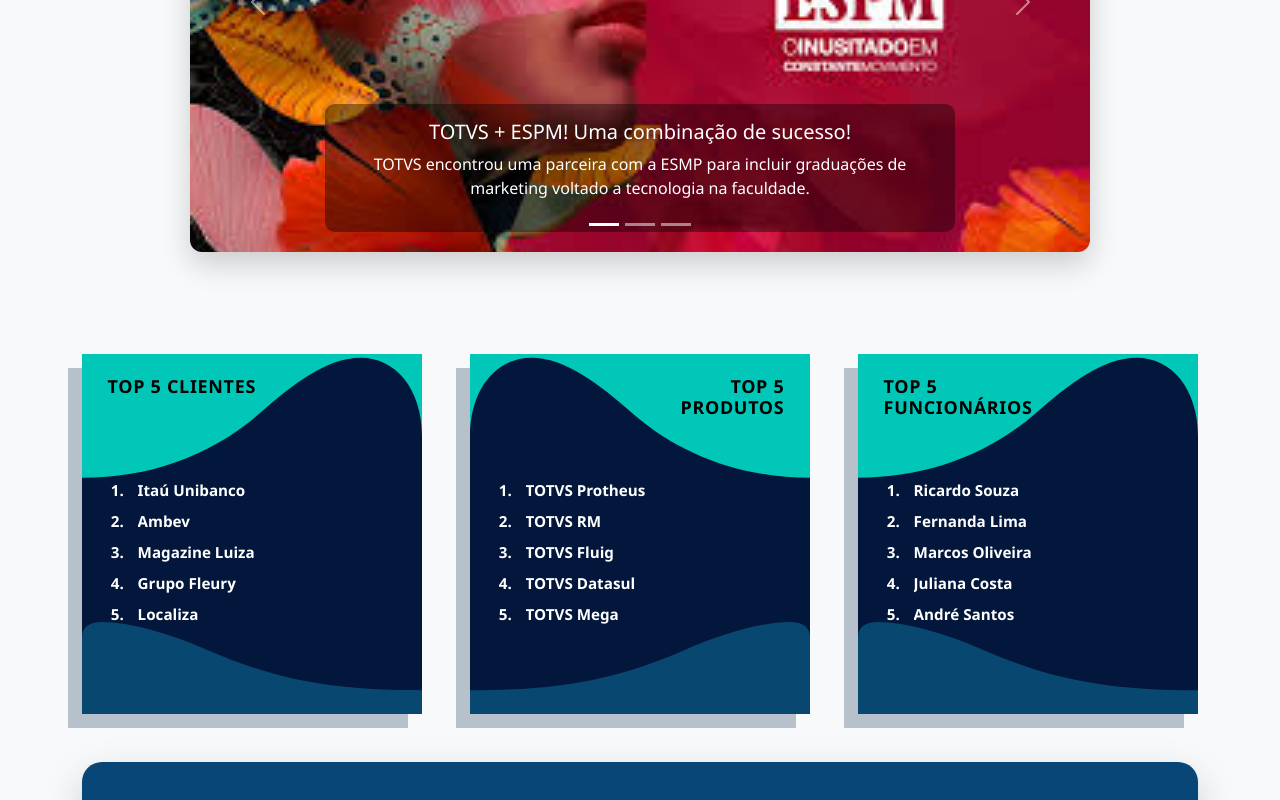
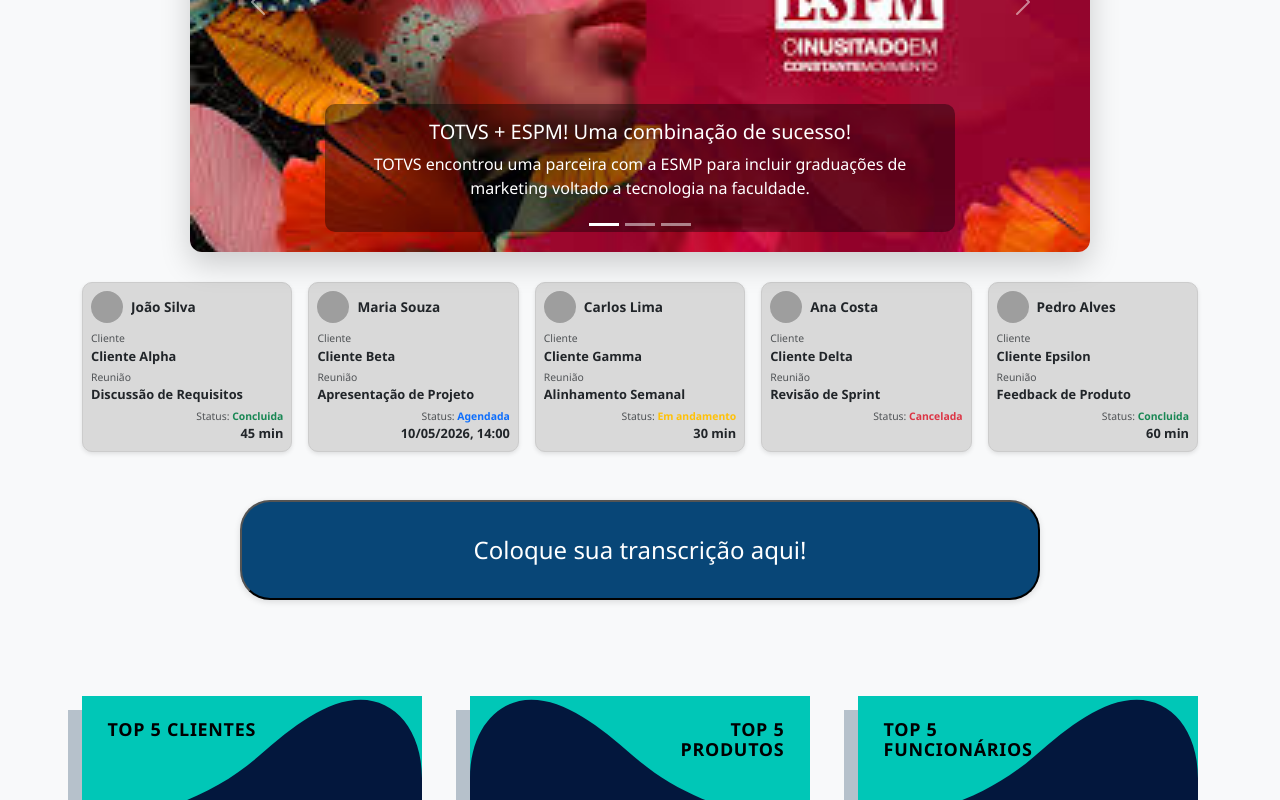
Before and after one commit to juliapompu/TOTVS_SmartCall_React, a React (Vite) app: page / in a window 1280 px wide. Shown: the part 448-1248 px from the top of the page. Built offline with nearby package versions, Linux system fonts and the light colour scheme; grey boxes are pictures that could not be loaded.

Commit message:
correcao grid de reunioes

```diff
--- a/src/Pages/Home.jsx
+++ b/src/Pages/Home.jsx
@@ -71,6 +71,20 @@
       {/* Carrossel de Notícias existente (Componente Body) */}
       <Body />
 
+      {/* Grid de Reuniões */}
+      <div className="row row-cols-1 row-cols-sm-2 row-cols-md-3 row-cols-lg-5 g-3 mb-5">
+        {meetings.map(meeting => (
+          <div key={meeting.id} className="col">
+            <MeetingCard meeting={meeting} />
+          </div>
+        ))}
+      </div>
+      <div className="text-center mb-5">
+        <button className='botao-trascricao' onClick={() => setShowUpload(true)}>
+          <h4>Coloque sua transcrição aqui! </h4>
+        </button>
+      </div>
+
 
 
       {/* Cards de Top 5 */}
```
